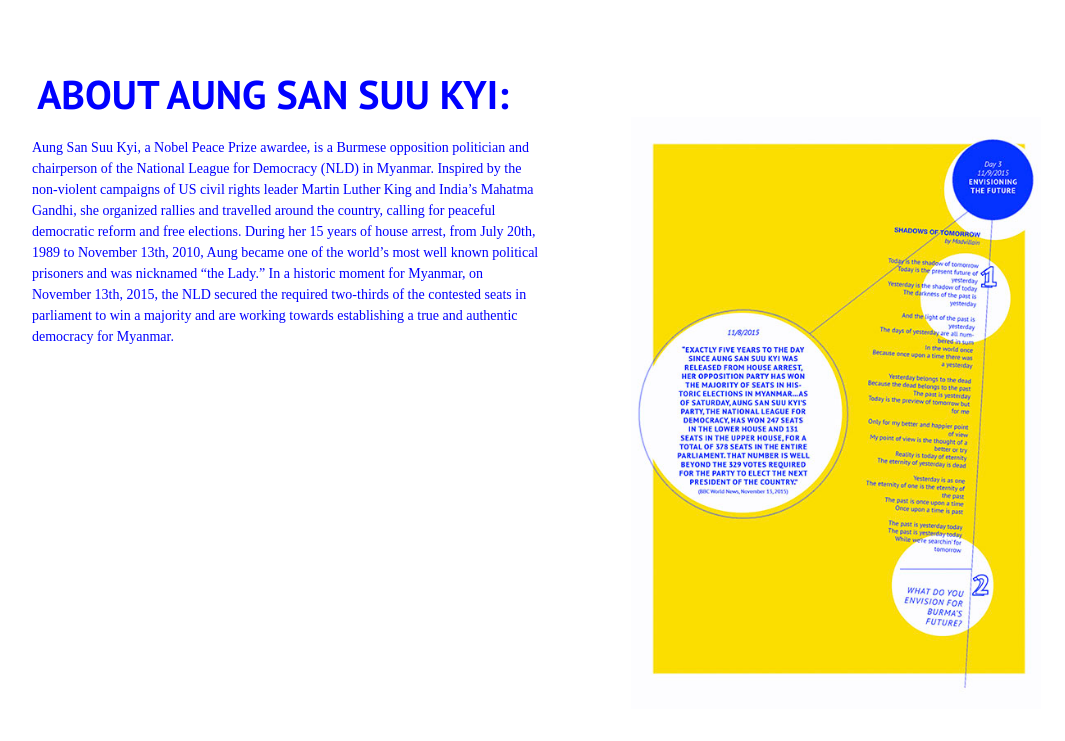
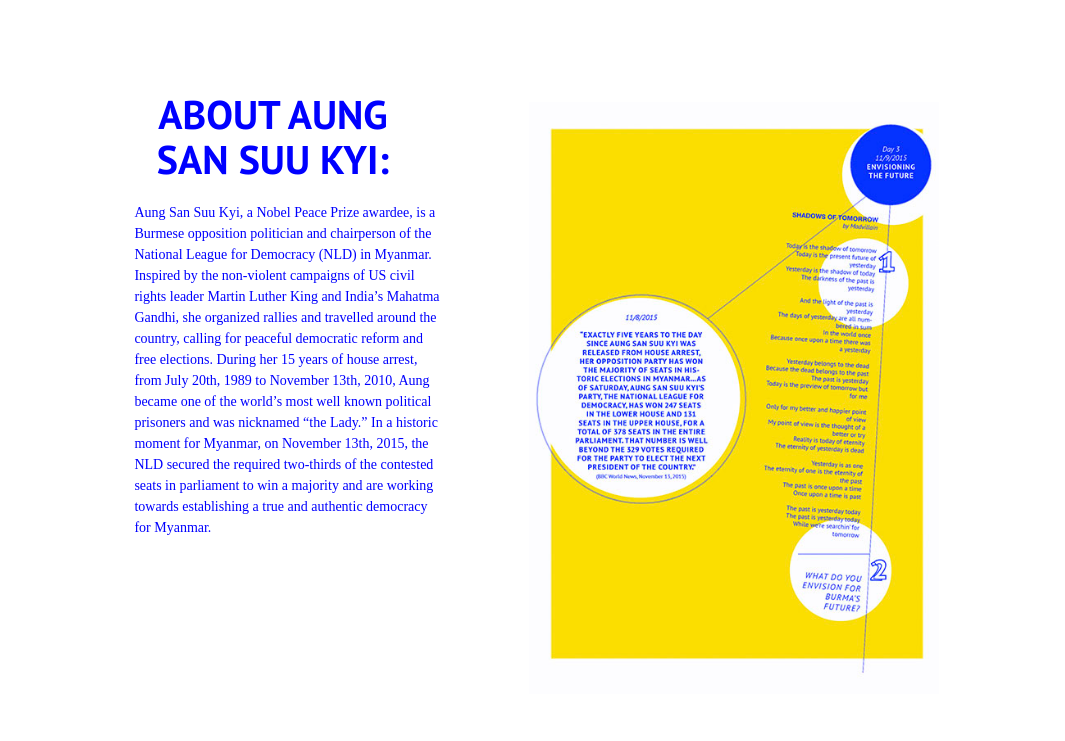
Before and after one commit to rahulshinde/chapter5-release, a plain HTML site: page ch5.html in a window 1280 px wide. Shown: the part 5074-5815 px from the top of the page, without its empty margins (111-1176 px from the left). Drawn offline with Linux system fonts and the light colour scheme; a web font is replaced by a local one.

Commit message:
history 2, new styling for aung san suu

```diff
--- a/ch5.html
+++ b/ch5.html
@@ -146,11 +146,11 @@
 			</div>
 
 			<div class="content-container no-border">
-				<h1 class="history-title">
+				<h1 class="history2-title">
 					ABOUT AUNG SAN SUU KYI:
 				</h1>
 
-				<p class="history">
+				<p class="history2">
 					Aung San Suu Kyi, a Nobel Peace Prize awardee, is a Burmese opposition politician and chairperson of the National League for Democracy (NLD) in Myanmar. Inspired by the non-violent campaigns of US civil rights leader Martin Luther King and India’s Mahatma Gandhi, she organized rallies and travelled around the country, calling for peaceful democratic reform and free elections. During her 15 years of house arrest, from July 20th, 1989 to November 13th, 2010, Aung became one of the world’s most well known political prisoners and was nicknamed “the Lady.” In a historic moment for Myanmar, on November 13th, 2015, the NLD secured the required two-thirds of the contested seats in parliament to win a majority and are working towards establishing a true and authentic democracy for Myanmar.
 				</p>
 
--- a/css/ch5.css
+++ b/css/ch5.css
@@ -38,11 +38,29 @@
     line-height: 21px;
 }
 
+.history2-title {
+	margin-left:10%;
+	width: 30%;
+	color: blue;
+	line-height: 45px;
+}
+
+.history2 {
+	float: left;
+	margin-left:10%;
+    width: 30%;
+    margin-bottom: 10px;
+    font-family: 'PT Serif Caption', serif;
+    text-align: left;
+    font-size: 14px;
+    line-height: 21px;
+}
+
 .history-quote {
     width: 80%;
     padding: 2%;
     margin-left: 8%;
-    margin-bottom: 25px;
+    margin-bottom: 45px;
     padding-bottom: 15px;
     font-family: 'PT Serif Caption', serif;
     font-size: 34px;
@@ -155,7 +173,9 @@
 }
 
 .sched3 {
+	margin-top: -80px;
 	float: right;
+	margin-right: 10%;
 	width: 40%;
 }
 
```
